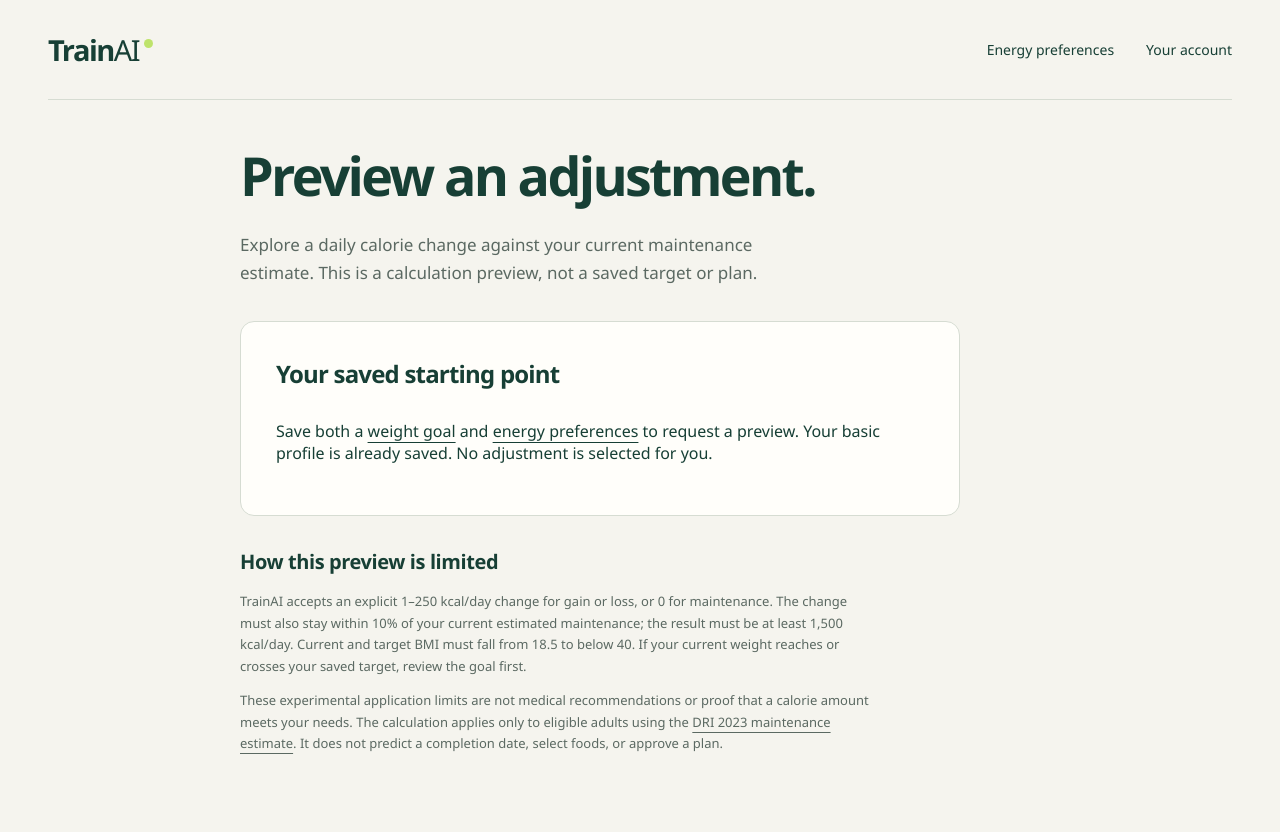
After one commit to mukhammaddiyor01/trainAI, a FastAPI app: template frontend/templates/calorie-preview.html in a window 1280 px wide. The commit adds this page. Run offline with FastAPI, Linux system fonts and the light colour scheme; the template is opened without the code that fills it, so the values that code supplies are empty.

Commit message:
feat: add explicit calorie preview browser flow

```diff
--- /dev/null
+++ b/frontend/static/css/calorie-preview.css
@@ -0,0 +1,13 @@
+.calorie-page .visually-hidden { position: absolute; width: 1px; height: 1px; overflow: hidden; clip-path: inset(50%); white-space: nowrap; }
+.calorie-page .auth-panel { max-width: 720px; }
+.preview-context, .preview-limits p { line-height: 1.65; color: var(--muted); }
+.preview-context { margin-top: -12px; }
+.preview-context strong { color: var(--ink); }
+.calorie-page .field-help { max-width: 68ch; }
+.preview-result { border-top: 1px solid var(--line); margin-top: 28px; padding-top: 24px; }
+.preview-result .preview-value { font-size: clamp(30px, 5vw, 44px); font-weight: 600; letter-spacing: -.04em; margin-block: 12px 18px; }
+.preview-breakdown div { grid-template-columns: minmax(150px, 1fr) minmax(0, 1fr); }
+.preview-limits { max-width: 70ch; margin-top: 32px; }
+.preview-limits h2 { font-size: 20px; letter-spacing: -.02em; }
+.preview-limits p { font-size: 13px; }
+@media (max-width: 700px) { .preview-breakdown div { grid-template-columns: 1fr; gap: 4px; } }
--- /dev/null
+++ b/frontend/static/js/calorie-preview.js
@@ -0,0 +1,67 @@
+"use strict";
+
+const previewForm = document.getElementById("calorie-preview-form");
+if (previewForm) {
+  const input = previewForm.elements.adjustment_kcal;
+  const fields = document.getElementById("preview-fields");
+  const message = document.getElementById("preview-message");
+  const resultPanel = document.getElementById("preview-result");
+  const button = previewForm.querySelector('button[type="submit"]');
+  const kcal = (value) => `${Math.round(value).toLocaleString("en-US")} kcal/day`;
+
+  input.addEventListener("input", () => {
+    resultPanel.hidden = true;
+    message.classList.remove("success");
+    message.textContent = "";
+  });
+
+  previewForm.addEventListener("submit", async (event) => {
+    event.preventDefault();
+    if (button.disabled) return;
+    const raw = input.value.trim();
+    const amount = Number(raw);
+    const direction = previewForm.dataset.direction;
+    resultPanel.hidden = true;
+    message.classList.remove("success");
+    if (!/^\d+$/.test(raw) || !Number.isInteger(amount) || amount > 250 ||
+        (direction === "maintain" ? amount !== 0 : amount < 1)) {
+      message.textContent = direction === "maintain"
+        ? "Enter 0 explicitly for a maintenance preview."
+        : "Enter a whole number from 1 to 250 kcal/day.";
+      return;
+    }
+    const controller = new AbortController();
+    const timeout = setTimeout(() => controller.abort(), 15000);
+    fields.disabled = true;
+    previewForm.setAttribute("aria-busy", "true");
+    message.textContent = "Calculating your preview…";
+    try {
+      const response = await fetch(previewForm.action, {
+        method: "POST", credentials: "same-origin", headers: { "Content-Type": "application/json" },
+        body: JSON.stringify({ adjustment_kcal: amount }), signal: controller.signal,
+      });
+      const data = await response.json();
+      if (!response.ok) {
+        message.textContent = response.status === 401 ? "Your session expired. Sign in again before previewing."
+          : (typeof data.detail === "string" ? data.detail : "The preview could not be calculated.");
+        return;
+      }
+      document.getElementById("preview-value").textContent = kcal(data.preview_kcal_per_day);
+      document.getElementById("preview-maintenance").textContent = kcal(data.maintenance_kcal_per_day);
+      document.getElementById("preview-adjustment").textContent = `${data.adjustment_kcal_per_day > 0 ? "+" : ""}${data.adjustment_kcal_per_day} kcal/day`;
+      document.getElementById("preview-direction").textContent = data.goal_direction;
+      document.getElementById("preview-method").textContent = data.energy_method_version;
+      document.getElementById("preview-policy").textContent = data.policy_version;
+      resultPanel.hidden = false;
+      message.classList.add("success");
+      message.textContent = "Preview calculated. No target or plan was saved.";
+    } catch (error) {
+      message.textContent = error.name === "AbortError" ? "The request timed out. Try again."
+        : "Could not reach TrainAI. Check the connection and try again.";
+    } finally {
+      clearTimeout(timeout);
+      fields.disabled = false;
+      previewForm.removeAttribute("aria-busy");
+    }
+  });
+}
--- a/frontend/templates/account.html
+++ b/frontend/templates/account.html
@@ -16,7 +16,7 @@
     <p>Signed in as <strong>{{ identity.username }}</strong></p>
     <h1>Your next step<br>starts here.</h1>
     <p class="lead">Your private account is ready. Add your basic profile to begin.</p>
-    <section class="account-next" aria-labelledby="next-title"><h2 id="next-title">Make it personal</h2><p>Start with your age, height, weight, and time zone. Then choose a weight goal. Add your training availability, equipment, and food preferences.</p><a href="/profile">Edit your basic profile</a> · <a href="/goal">Set your goal</a> · <a href="/training-preferences">Training preferences</a> · <a href="/food-preferences">Food preferences</a> · <a href="/energy-preferences">Energy preferences</a></section>
+    <section class="account-next" aria-labelledby="next-title"><h2 id="next-title">Make it personal</h2><p>Start with your age, height, weight, and time zone. Then choose a weight goal. Add your training availability, equipment, and food preferences.</p><a href="/profile">Edit your basic profile</a> · <a href="/goal">Set your goal</a> · <a href="/training-preferences">Training preferences</a> · <a href="/food-preferences">Food preferences</a> · <a href="/energy-preferences">Energy preferences</a> · <a href="/calorie-preview">Calorie preview</a></section>
     <form action="/auth/logout" method="post" data-logout><button class="button" type="submit">Sign out</button><p id="form-message" class="form-message" role="status" aria-live="polite"></p></form>
     {% else %}
     <h1>Your account<br>is unavailable.</h1>
--- /dev/null
+++ b/frontend/templates/calorie-preview.html
@@ -0,0 +1,57 @@
+<!doctype html>
+<html lang="en">
+<head>
+  <meta charset="utf-8">
+  <meta name="viewport" content="width=device-width, initial-scale=1">
+  <title>Calorie adjustment preview — TrainAI</title>
+  <link rel="stylesheet" href="{{ url_for('static', path='/css/styles.css').path }}">
+  <link rel="stylesheet" href="{{ url_for('static', path='/css/auth.css').path }}">
+  <link rel="stylesheet" href="{{ url_for('static', path='/css/profile.css').path }}">
+  <link rel="stylesheet" href="{{ url_for('static', path='/css/calorie-preview.css').path }}">
+  <script src="{{ url_for('static', path='/js/calorie-preview.js').path }}" defer></script>
+</head>
+<body>
+  <a class="skip-link" href="#main">Skip to content</a>
+  <header class="site-header wrap"><a class="wordmark" href="/">Train<span>AI</span><i aria-hidden="true"></i></a><nav aria-label="Preview navigation"><a href="/energy-preferences">Energy preferences</a><a href="/account">Your account</a></nav></header>
+  <main id="main" class="wrap profile-page calorie-page">
+    <h1>Preview an adjustment.</h1>
+    <p class="lead">Explore a daily calorie change against your current maintenance estimate. This is a calculation preview, not a saved target or plan.</p>
+    <section class="auth-panel" aria-labelledby="preview-title">
+      <h2 id="preview-title">Your saved starting point</h2>
+      {% if goal %}
+      <p class="preview-context">Current profile: {{ profile.weight_kg }} kg at {{ profile.height_cm }} cm. Saved goal: <strong>{{ goal.direction }}</strong>{% if goal.target_weight_kg is not none %} toward {{ goal.target_weight_kg }} kg{% endif %}. <a href="/goal">Review your goal</a>.</p>
+      <form id="calorie-preview-form" action="/api/calorie-preview" method="post" data-direction="{{ goal.direction }}" aria-describedby="preview-limits preview-message">
+        <fieldset id="preview-fields">
+          <legend class="visually-hidden">Requested calorie adjustment</legend>
+          <label for="adjustment_kcal">Adjustment magnitude, kcal/day</label>
+          <input id="adjustment_kcal" name="adjustment_kcal" type="number" inputmode="numeric" min="0" max="250" step="1" required autocomplete="off" aria-describedby="adjustment-help">
+          <p id="adjustment-help" class="field-help">{% if goal.direction == 'maintain' %}Enter 0 explicitly to preview maintenance.{% elif goal.direction == 'gain' %}Enter a whole number from 1 to 250. The preview adds it to maintenance.{% else %}Enter a whole number from 1 to 250. The preview subtracts it from maintenance.{% endif %} No value is chosen for you.</p>
+          <button class="button" type="submit">Calculate preview</button>
+        </fieldset>
+        <p id="preview-message" class="form-message" role="status" aria-live="polite"></p>
+      </form>
+      <section id="preview-result" class="preview-result" aria-labelledby="result-title" hidden>
+        <h2 id="result-title">Calculated preview</h2>
+        <p id="preview-value" class="preview-value"></p>
+        <dl class="preview-breakdown">
+          <div><dt>Current maintenance estimate</dt><dd id="preview-maintenance"></dd></div>
+          <div><dt>Requested change</dt><dd id="preview-adjustment"></dd></div>
+          <div><dt>Goal direction</dt><dd id="preview-direction"></dd></div>
+          <div><dt>Method</dt><dd id="preview-method"></dd></div>
+          <div><dt>Preview policy</dt><dd id="preview-policy"></dd></div>
+        </dl>
+        <p class="field-help">Displayed calories are rounded to whole numbers. The calculation keeps its original precision. Status: preview only; nothing was saved or activated.</p>
+      </section>
+      <noscript><p>Enable JavaScript to calculate a preview. The form does not save a target.</p></noscript>
+      {% else %}
+      <p>Save both a <a href="/goal">weight goal</a> and <a href="/energy-preferences">energy preferences</a> to request a preview. Your basic profile is already saved. No adjustment is selected for you.</p>
+      {% endif %}
+    </section>
+    <section id="preview-limits" class="preview-limits" aria-labelledby="limits-title">
+      <h2 id="limits-title">How this preview is limited</h2>
+      <p>TrainAI accepts an explicit 1–250 kcal/day change for gain or loss, or 0 for maintenance. The change must also stay within 10% of your current estimated maintenance; the result must be at least 1,500 kcal/day. Current and target BMI must fall from 18.5 to below 40. If your current weight reaches or crosses your saved target, review the goal first.</p>
+      <p>These experimental application limits are not medical recommendations or proof that a calorie amount meets your needs. The calculation applies only to eligible adults using the <a href="/energy-preferences">DRI 2023 maintenance estimate</a>. It does not predict a completion date, select foods, or approve a plan.</p>
+    </section>
+  </main>
+</body>
+</html>
--- a/frontend/templates/energy-preferences.html
+++ b/frontend/templates/energy-preferences.html
@@ -70,7 +70,7 @@
         <p class="field-help">This is an estimate of maintenance energy, not a gain or loss calorie target. Individual needs vary. Saving does not create or change a plan. This method is available from age 19.</p>
       </section>
     </section>
-    <p class="profile-scope">Your choices and estimate are private to your account. Unsure answers are kept as unsure.</p>
+    <p class="profile-scope">Your choices and estimate are private to your account. Unsure answers are kept as unsure. <a href="/calorie-preview">Explore a calorie adjustment preview</a>.</p>
   </main>
 </body>
 </html>
```
Also changed, not shown: backend/account_pages.py (+19 -0 lines), tests/test_calorie_preview_pages.py (added, +56 -0 lines).
